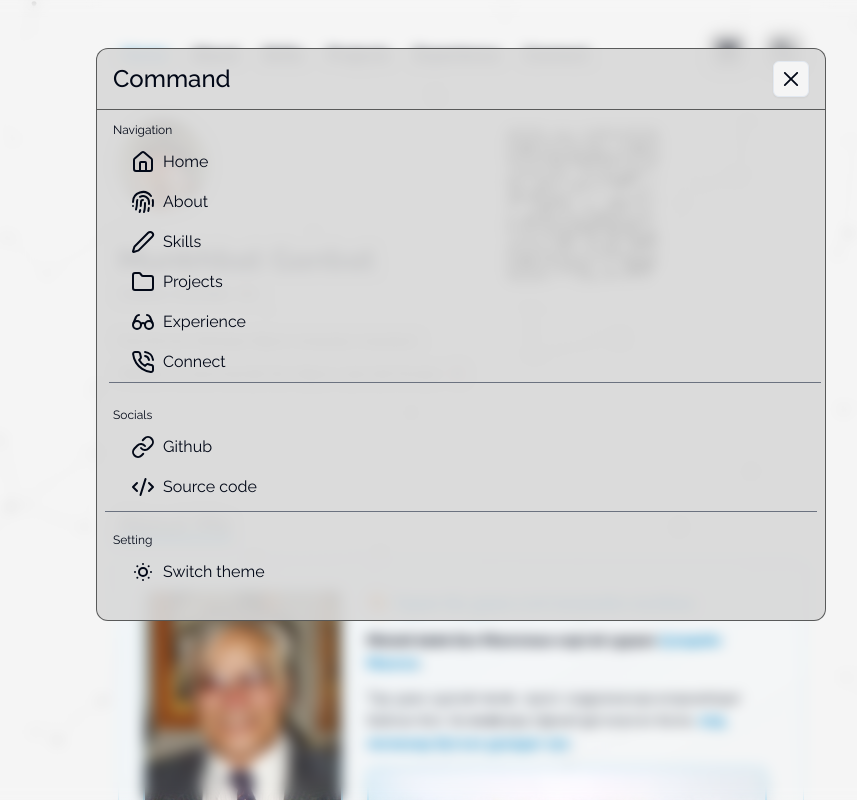
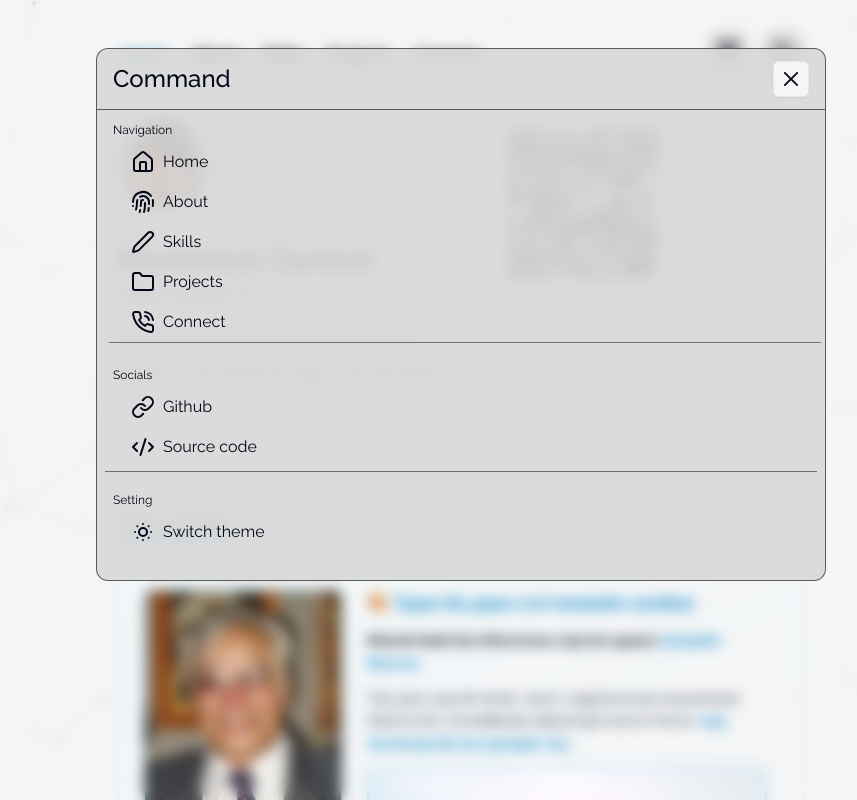
Before and after one commit to MunbaBataa/portfolio, a Next.js app: page / in a window 1280 px wide. Both pictures are taken after a click on the element 907 px from the left and 52 px from the top of the page. Shown: the top 800 px of the page, without its empty margins (179-1036 px from the left). Built offline with nearby package versions, Linux system fonts and the light colour scheme.

Commit message:
some issue fixed navbar etc

```diff
--- a/src/components/Command.tsx
+++ b/src/components/Command.tsx
@@ -68,7 +68,7 @@ const Command = ({ onClose }: any) => {
                 <span className={`${itemProp}`}>Projects</span>
               </p>
             </Scroll>
-            <Scroll
+            {/* <Scroll
               to="experience"
               smooth={true}
               duration={500}
@@ -78,7 +78,7 @@ const Command = ({ onClose }: any) => {
                 <Glasses />
                 <span className={`${itemProp}`}>Experience</span>
               </p>
-            </Scroll>
+            </Scroll> */}
             <Scroll
               to="connect"
               smooth={true}
@@ -96,14 +96,14 @@ const Command = ({ onClose }: any) => {
         <div className="flex flex-col w-full">
           <h1 className="text-xs mt-5 mx-2">Socials</h1>
           <div className="flex flex-col p-1 border-b border-gray-500 w-full">
-            <Link href={"https://github.com/shiveshnandan"} target="_blank">
+            <Link href={"https://github.com/MunbaBataa"} target="_blank">
               <p onClick={onClose} className={`${hoverProp}`}>
                 <LinkIcon />
                 <span className={`${itemProp}`}>Github</span>
               </p>
             </Link>
             <Link
-              href={"https://github.com/ShiveshNandan/personal_website"}
+              href={"https://github.com/MunbaBataa/portfolio"}
               target="_blank"
             >
               <p onClick={onClose} className={`${hoverProp}`}>
--- a/src/components/navbar.tsx
+++ b/src/components/navbar.tsx
@@ -111,7 +111,7 @@ const Navbar = () => {
                   Projects
                 </h1>
               </Link>
-              <Link
+              {/* <Link
                 to="experience"
                 smooth={true}
                 duration={500}
@@ -120,7 +120,7 @@ const Navbar = () => {
                 <h1 onClick={() => {setselected("experience")}} className={`${selected === "experience" ? "text-sky-600 dark:text-sky-500" : ""} ${hoverEff}`}>
                   Experience
                 </h1>
-              </Link>
+              </Link> */}
               <Link
                 to="connect"
                 smooth={true}
```
Also changed, not shown: public/eventnome.jpeg (renamed from public/Messenger_creation_0FD82D0E-8B87-42C0-8273-1EDDA85DA9A8.jpeg), public/profilemine.jpeg (renamed from public/Messenger_creation_1B7C6779-E747-4B81-8474-1192B6909633.jpeg).
